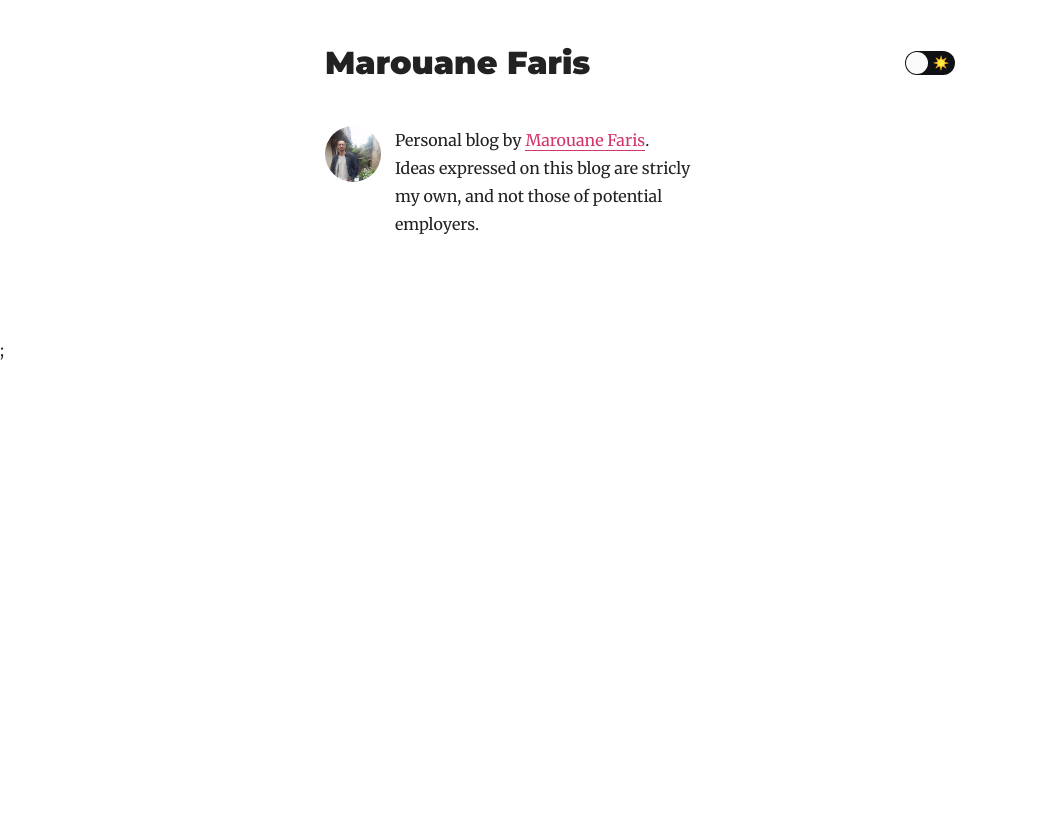
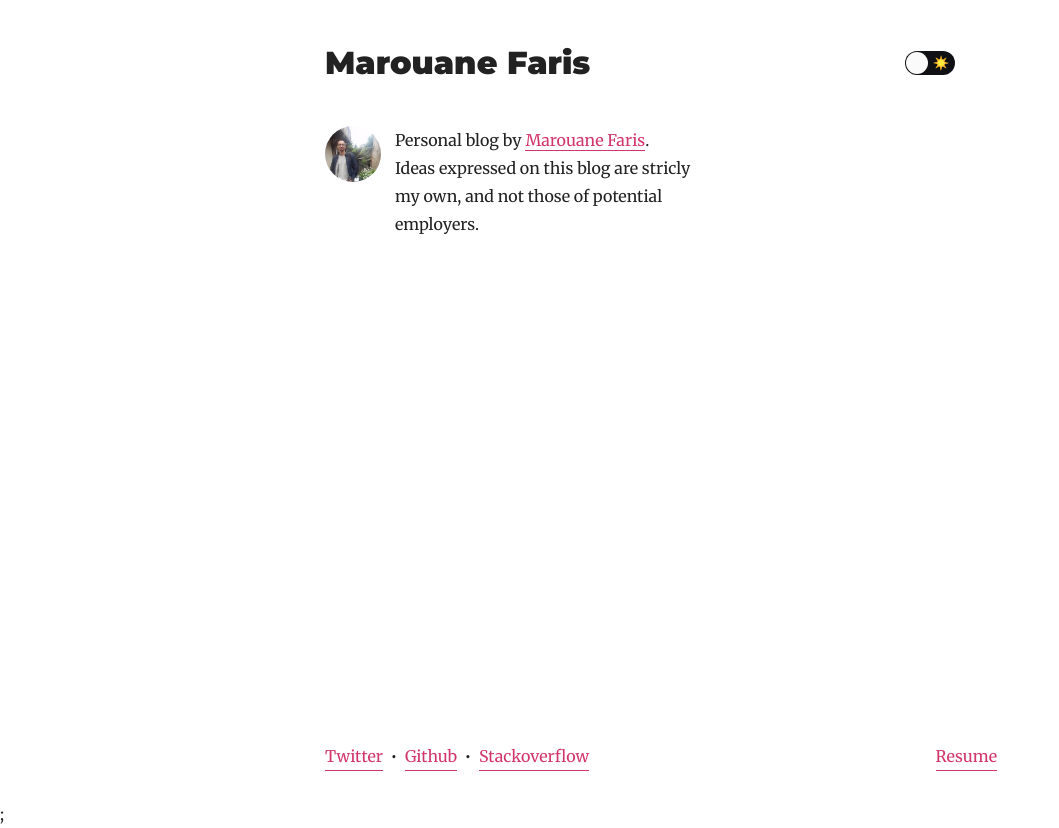
Before and after one commit to FarisMarouane/next-js-blog, a Next.js app: page / in a window 1280 px wide. Shown: the whole page, without its empty margins (0-1059 px from the left). Before the commit the page ends 800 px from the top, so only its background shows below. Built offline with nearby package versions, Linux system fonts and the light colour scheme.

Commit message:
Create footer component

```diff
--- /dev/null
+++ b/components/Footer.js
@@ -0,0 +1,35 @@
+import Link from 'next/link';
+import styles from '../styles/components/Footer.module.css';
+
+const Footer = () => (
+  <footer className={styles.footer}>
+    <a
+      href="https://twitter.com/MarouaneFaris1"
+      target="_blank"
+      rel="noreferrer"
+    >
+      Twitter
+    </a>{' '}
+    &nbsp; &bull; &nbsp;
+    <a
+      href="https://github.com/FarisMarouane/"
+      target="_blank"
+      rel="noreferrer"
+    >
+      Github
+    </a>{' '}
+    &nbsp; &bull; &nbsp;
+    <a
+      href="https://stackoverflow.com/users/6375543/faris-marouane"
+      target="_blank"
+      rel="noreferrer"
+    >
+      Stackoverflow
+    </a>
+    <Link className={styles.resume} href="/">
+      Resume
+    </Link>
+  </footer>
+);
+
+export default Footer;
--- a/pages/index.js
+++ b/pages/index.js
@@ -2,6 +2,7 @@ import Head from 'next/head';
 import styles from '../styles/Home.module.css';
 import Header from '../components/Header';
 import Aside from '../components/Aside';
+import Footer from '../components/Footer';
 
 export default function Home() {
   return (
@@ -15,6 +16,8 @@ export default function Home() {
       <div className={styles.layout}>
         <Header title="Marouane Faris" />
         <Aside />
+        <main></main>
+        <Footer />
       </div>
     </>
   );
--- a/styles/Home.module.css
+++ b/styles/Home.module.css
@@ -1,6 +1,8 @@
 .layout {
+  position: relative;
   margin-left: auto;
   margin-right: auto;
   max-width: 42rem;
   padding: 2.625rem 1.3125rem;
+  min-height: 100vh;
 }
--- /dev/null
+++ b/styles/components/Footer.module.css
@@ -0,0 +1,13 @@
+.footer {
+  position: absolute;
+  width: 100%;
+  display: flex;
+  margin-top: 4.375rem;
+  padding-top: 1.75rem;
+  bottom: 30px;
+  justify-content: space-between;
+}
+
+.resume {
+  margin-left: auto;
+}
```
